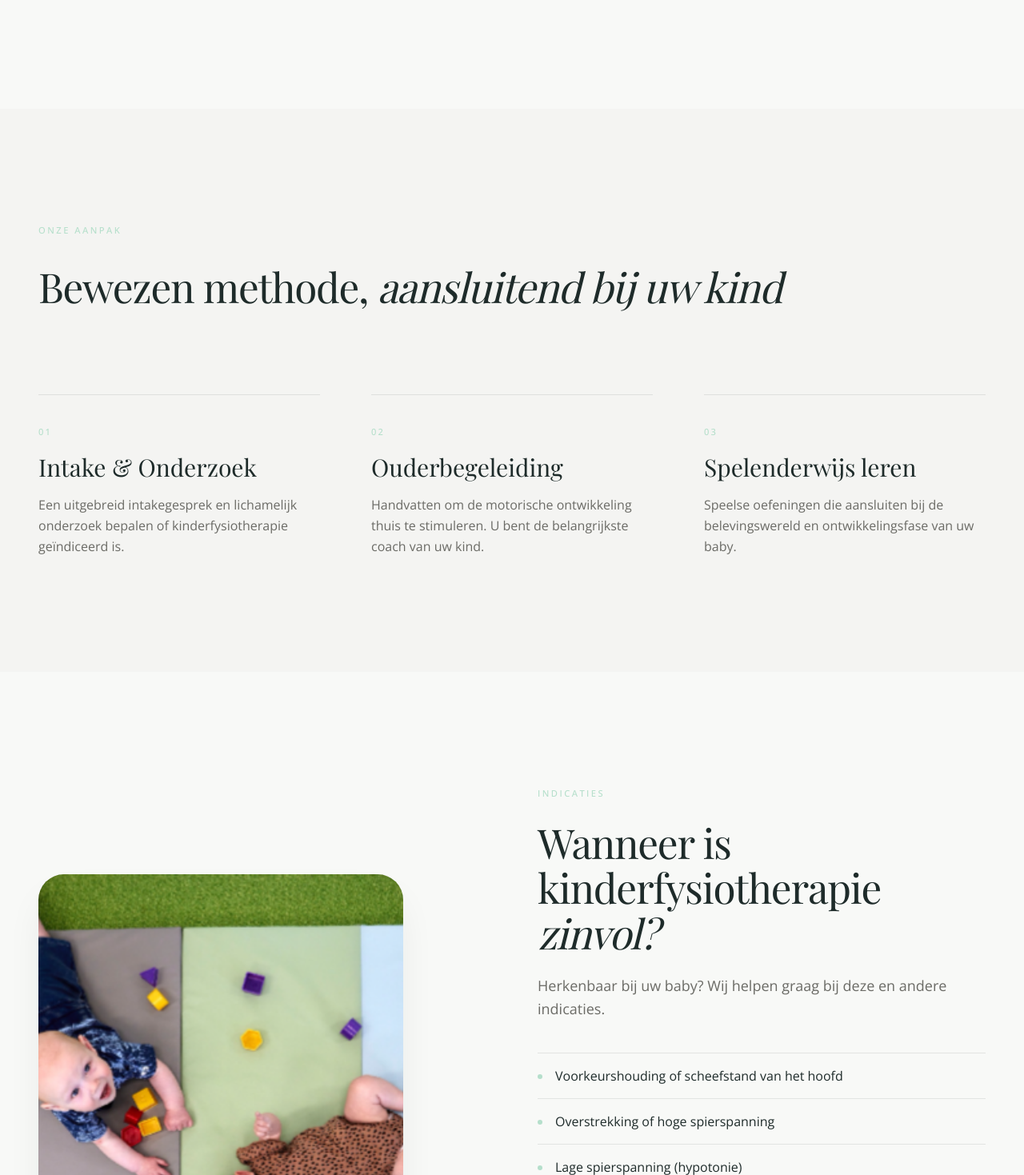
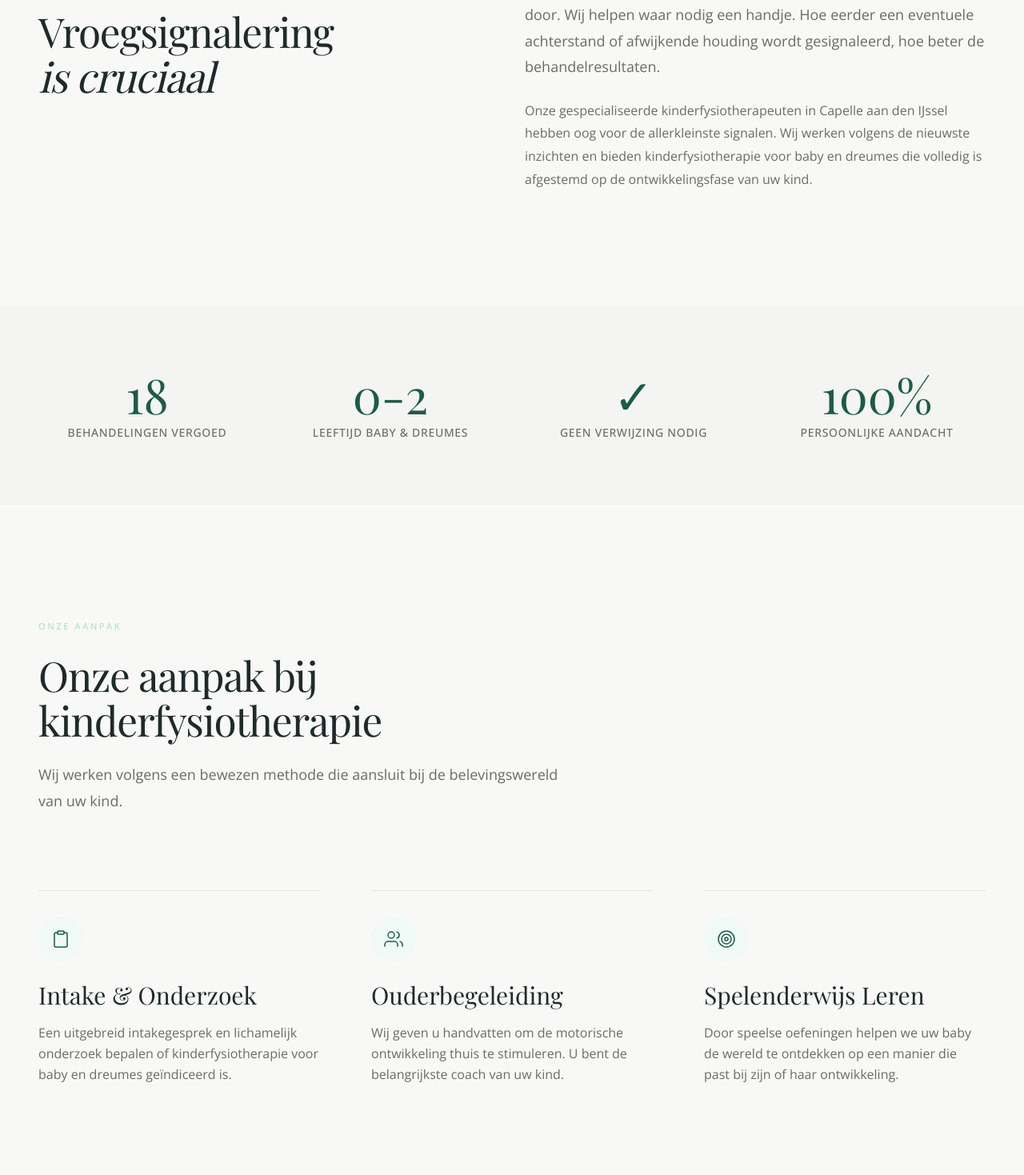
Before and after one commit to Maximustopdeals/kidsfysio-capelle-next-js, a Next.js app: page /baby-dreumes in a window 1280 px wide. Shown: the part 1241-2710 px from the top of the page at 80% size. Built offline with nearby package versions, Linux system fonts and the light colour scheme.

Commit message:
Refine page content and add new indications
Updated metadata descriptions and improved text clarity. Added new indications and badges for better representation of services.

```diff
--- a/src/app/baby-dreumes/page.tsx
+++ b/src/app/baby-dreumes/page.tsx
@@ -6,7 +6,7 @@ import Button from "@/components/Button";
 export const metadata: Metadata = {
   title: "Baby fysiotherapie Capelle aan den IJssel | 0-2 jaar",
   description:
-    "Kinderfysiotherapie voor baby en dreumes (0-2 jaar) in Capelle aan den IJssel. Voorkeurshouding, overstrekking en motorische ontwikkeling. Ook voor Rotterdam, Barendrecht en omgeving.",
+    "Kinderfysiotherapie voor baby en dreumes (0-2 jaar) in Capelle aan den IJssel. Hulp bij voorkeurshouding, overstrekken en motorische ontwikkeling. Ook Rotterdam, Barendrecht en omgeving.",
   alternates: { canonical: "/baby-dreumes/" },
   openGraph: {
     title: "Baby fysiotherapie Capelle aan den IJssel | Kids Fysio Capelle",
@@ -15,30 +15,37 @@ export const metadata: Metadata = {
   },
 };
 
-const indications = [
-  "Voorkeurshouding of scheefstand van het hoofd",
-  "Overstrekking of hoge spierspanning",
-  "Lage spierspanning (hypotonie)",
-  "Vertraagde motorische ontwikkeling",
-  "Problemen met omrollen, zitten of kruipen",
-  "Asymmetrische bewegingen",
-  "Billenschuiven in plaats van kruipen",
-  "Afwijkende voetstand of heupontwikkeling",
-];
-
 const approach = [
   {
     title: "Intake & Onderzoek",
-    text: "Een uitgebreid intakegesprek en lichamelijk onderzoek bepalen of kinderfysiotherapie geïndiceerd is.",
+    text: "Een uitgebreid intakegesprek en lichamelijk onderzoek bepalen of kinderfysiotherapie voor baby en dreumes geïndiceerd is.",
+    icon: "clipboard",
   },
   {
     title: "Ouderbegeleiding",
-    text: "Handvatten om de motorische ontwikkeling thuis te stimuleren. U bent de belangrijkste coach van uw kind.",
+    text: "Wij geven u handvatten om de motorische ontwikkeling thuis te stimuleren. U bent de belangrijkste coach van uw kind.",
+    icon: "users",
   },
   {
-    title: "Spelenderwijs leren",
-    text: "Speelse oefeningen die aansluiten bij de belevingswereld en ontwikkelingsfase van uw baby.",
+    title: "Spelenderwijs Leren",
+    text: "Door speelse oefeningen helpen we uw baby de wereld te ontdekken op een manier die past bij zijn of haar ontwikkeling.",
+    icon: "target",
   },
+];
+
+const indications = [
+  "Afplatting van de schedel",
+  "Voorkeurshouding",
+  "Overstrekken",
+  "Slappe baby",
+  "Overmatig huilen",
+  "Motorische achterstand",
+  "Niet rollen of kruipen",
+  "Billenschuiven",
+  "Tenelopen",
+  "Prematuur geboren",
+  "Overgevoeligheid",
+  "Complexe aandoeningen",
 ];
 
 const complex = [
@@ -48,14 +55,19 @@ const complex = [
   "Syndroom van Down",
 ];
 
+const badges = [
+  "Vergoed door alle zorgverzekeraars",
+  "Geen wachtlijst",
+  "Gespecialiseerde kinderfysiotherapeuten",
+];
+
 export default function BabyDreumesPage() {
   return (
     <>
-      {/* 1. Split-Screen Hero (High-End Editorial) */}
+      {/* 1. Split-Screen Hero */}
       <section className="relative w-full bg-cream pt-16 pb-24 lg:pt-24 lg:pb-32 overflow-hidden">
         <div className="mx-auto max-w-7xl px-6 lg:px-12 grid grid-cols-1 lg:grid-cols-2 gap-16 lg:gap-12 items-center">
 
-          {/* Linkerkant: Tekst */}
           <div className="flex flex-col items-start z-10">
             <FadeIn>
               <p className="text-[0.7rem] font-medium tracking-[0.28em] uppercase text-sage mb-6 flex items-center gap-2">
@@ -74,7 +86,7 @@ export default function BabyDreumesPage() {
 
             <FadeIn delay={0.28}>
               <p className="text-[1.05rem] lg:text-lg text-muted max-w-md leading-[1.8] font-light mb-10">
-                Professionele begeleiding bij motorische ontwikkeling, voorkeurshoudingen en overstrekking, afgestemd op de allerkleinsten.
+                Professionele kinderfysiotherapie bij motorische ontwikkeling, voorkeurshoudingen en overstrekking, afgestemd op de allerkleinsten.
               </p>
             </FadeIn>
 
@@ -83,11 +95,7 @@ export default function BabyDreumesPage() {
                 <Button href="/contact/" variant="primary" size="lg">
                   Afspraak maken
                 </Button>
-                <Button
-                  href="/behandelingen/"
-                  variant="outline"
-                  size="lg"
-                >
+                <Button href="/behandelingen/" variant="outline" size="lg">
                   Alle behandelingen
                 </Button>
               </div>
@@ -103,18 +111,17 @@ export default function BabyDreumesPage() {
             </FadeIn>
           </div>
 
-          {/* Rechterkant: Afbeelding */}
           <div className="relative w-full">
             <FadeIn delay={0.2} direction="left">
               <div className="absolute -inset-4 bg-brand-mint/10 rounded-[2.5rem] transform rotate-2 blur-lg"></div>
 
-              <div className="relative aspect-[4/3] lg:aspect-[4/3] rounded-[2rem] overflow-hidden shadow-2xl shadow-charcoal/10">
+              <div className="relative aspect-[4/5] rounded-[2rem] overflow-hidden shadow-2xl shadow-charcoal/10">
                 <Image
                   src="/images/Kinderfysiotherapeut-begeleidt-een-baby-tijdens-een-oefening-op-een-speelmat.jpg"
                   alt="Kinderfysiotherapeut begeleidt een baby tijdens een oefening op een speelmat bij Kids Fysio Capelle"
                   fill
                   priority
-                  className="object-cover object-center"
+                  className="object-cover object-center transition-transform duration-700 hover:scale-105"
                   sizes="(max-width: 1024px) 100vw, 50vw"
                 />
               </div>
@@ -143,17 +150,10 @@ export default function BabyDreumesPage() {
             <div className="lg:col-span-6 lg:col-start-7">
               <FadeIn delay={0.15}>
                 <p className="text-muted text-lg leading-[1.8] font-light">
-                  Uw baby maakt in de eerste twee jaar een razendsnelle
-                  ontwikkeling door. Hoe eerder een eventuele achterstand of
-                  afwijkende houding wordt gesignaleerd, hoe beter de
-                  behandelresultaten.
+                  Uw baby maakt in de eerste twee jaar een razendsnelle ontwikkeling door. Wij helpen waar nodig een handje. Hoe eerder een eventuele achterstand of afwijkende houding wordt gesignaleerd, hoe beter de behandelresultaten.
                 </p>
                 <p className="mt-6 text-muted leading-[1.8] font-light">
-                  Wij werken volgens de nieuwste inzichten en bieden
-                  kinderfysiotherapie die volledig is afgestemd op de
-                  ontwikkelingsfase van uw kind, in Capelle aan den IJssel,
-                  bereikbaar voor families uit Rotterdam, Barendrecht,
-                  Nieuwerkerk en Krimpen.
+                  Onze gespecialiseerde kinderfysiotherapeuten in Capelle aan den IJssel hebben oog voor de allerkleinste signalen. Wij werken volgens de nieuwste inzichten en bieden kinderfysiotherapie voor baby en dreumes die volledig is afgestemd op de ontwikkelingsfase van uw kind.
                 </p>
               </FadeIn>
             </div>
@@ -161,26 +161,71 @@ export default function BabyDreumesPage() {
         </div>
       </section>
 
-      {/* 3. Onze aanpak */}
-      <section className="py-28 lg:py-36 bg-warm-gray">
+      {/* 3. USP / Stats */}
+      <section className="py-20 bg-warm-gray">
+        <div className="mx-auto max-w-7xl px-6 lg:px-12">
+          <div className="grid grid-cols-2 lg:grid-cols-4 gap-8 text-center">
+            <FadeIn>
+              <div className="flex flex-col items-center">
+                <span className="font-serif text-5xl lg:text-6xl font-light text-brand-primary mb-2">18</span>
+                <span className="text-sm font-medium text-muted uppercase tracking-wider">Behandelingen vergoed</span>
+              </div>
+            </FadeIn>
+            <FadeIn delay={0.1}>
+              <div className="flex flex-col items-center">
+                <span className="font-serif text-5xl lg:text-6xl font-light text-brand-primary mb-2">0-2</span>
+                <span className="text-sm font-medium text-muted uppercase tracking-wider">Leeftijd baby & dreumes</span>
+              </div>
+            </FadeIn>
+            <FadeIn delay={0.2}>
+              <div className="flex flex-col items-center">
+                <span className="font-serif text-5xl lg:text-6xl font-light text-brand-primary mb-2">✓</span>
+                <span className="text-sm font-medium text-muted uppercase tracking-wider">Geen verwijzing nodig</span>
+              </div>
+            </FadeIn>
+            <FadeIn delay={0.3}>
+              <div className="flex flex-col items-center">
+                <span className="font-serif text-5xl lg:text-6xl font-light text-brand-primary mb-2">100%</span>
+                <span className="text-sm font-medium text-muted uppercase tracking-wider">Persoonlijke aandacht</span>
+              </div>
+            </FadeIn>
+          </div>
+        </div>
+      </section>
+
+      {/* 4. Onze aanpak */}
+      <section className="py-28 lg:py-36 bg-cream">
         <div className="mx-auto max-w-7xl px-6 lg:px-12">
           <FadeIn>
+            <div className="max-w-2xl mb-16 lg:mb-24">
               <p className="text-[0.7rem] font-medium tracking-[0.22em] uppercase text-sage mb-6">
                 Onze aanpak
               </p>
-            <h2 className="font-serif text-[clamp(2.25rem,4vw,3.5rem)] font-light tracking-[-0.025em] text-charcoal mb-16 lg:mb-24">
-              Bewezen methode,{" "}
-              <em className="italic">aansluitend bij uw kind</em>
+              <h2 className="font-serif text-[clamp(2.25rem,4vw,3.5rem)] font-light tracking-[-0.025em] text-charcoal leading-[1.1]">
+                Onze aanpak bij kinderfysiotherapie
               </h2>
+              <p className="mt-6 text-muted text-lg leading-[1.8] font-light">
+                Wij werken volgens een bewezen methode die aansluit bij de belevingswereld van uw kind.
+              </p>
+            </div>
           </FadeIn>
+
           <div className="grid grid-cols-1 md:grid-cols-3 gap-12 lg:gap-16">
             {approach.map((item, i) => (
               <FadeIn key={item.title} delay={i * 0.1}>
                 <div className="group border-t border-charcoal/10 pt-8 transition-colors duration-500 hover:border-forest/40">
-                  <span className="text-[0.7rem] font-medium tracking-[0.18em] uppercase text-sage">
-                    0{i + 1}
-                  </span>
-                  <h3 className="mt-4 font-serif text-2xl lg:text-3xl font-light text-charcoal group-hover:text-forest transition-colors duration-300">
+                  <div className="w-14 h-14 bg-brand-light rounded-full flex items-center justify-center text-brand-primary mb-6">
+                    {item.icon === "clipboard" && (
+                      <svg width="24" height="24" viewBox="0 0 24 24" fill="none" stroke="currentColor" strokeWidth="1.5" strokeLinecap="round" strokeLinejoin="round"><path d="M16 4h2a2 2 0 0 1 2 2v14a2 2 0 0 1-2 2H6a2 2 0 0 1-2-2V6a2 2 0 0 1 2-2h2"/><rect x="8" y="2" width="8" height="4" rx="1" ry="1"/></svg>
+                    )}
+                    {item.icon === "users" && (
+                      <svg width="24" height="24" viewBox="0 0 24 24" fill="none" stroke="currentColor" strokeWidth="1.5" strokeLinecap="round" strokeLinejoin="round"><path d="M17 21v-2a4 4 0 0 0-4-4H5a4 4 0 0 0-4 4v2"/><circle cx="9" cy="7" r="4"/><path d="M23 21v-2a4 4 0 0 0-3-3.87"/><path d="M16 3.13a4 4 0 0 1 0 7.75"/></svg>
+                    )}
+                    {item.icon === "target" && (
+                      <svg width="24" height="24" viewBox="0 0 24 24" fill="none" stroke="currentColor" strokeWidth="1.5" strokeLinecap="round" strokeLinejoin="round"><circle cx="12" cy="12" r="10"/><circle cx="12" cy="12" r="6"/><circle cx="12" cy="12" r="2"/></svg>
+                    )}
+                  </div>
+                  <h3 className="font-serif text-2xl lg:text-3xl font-light text-charcoal group-hover:text-forest transition-colors duration-300">
                     {item.title}
                   </h3>
                   <p className="mt-4 text-muted leading-relaxed font-light">
@@ -193,63 +238,55 @@ export default function BabyDreumesPage() {
         </div>
       </section>
 
-      {/* 4. Indicaties */}
-      <section className="py-28 lg:py-36 bg-cream">
+      {/* 5. Indicaties */}
+      <section className="py-28 lg:py-36 bg-warm-gray">
         <div className="mx-auto max-w-7xl px-6 lg:px-12">
-          <div className="grid grid-cols-1 lg:grid-cols-12 gap-12 lg:gap-16 items-center">
-
-            <div className="lg:col-span-5 relative aspect-[4/5] rounded-[2rem] shadow-2xl shadow-charcoal/10 overflow-hidden">
-              <Image
-                src="/images/babies-op-een-speelmat-bij-Kids-Fysio-Capelle.png"
-                alt="Baby's op een speelmat bij Kids Fysio Capelle in Capelle aan den IJssel"
-                fill
-                className="object-cover transition-transform duration-700 hover:scale-105"
-                sizes="(max-width: 1024px) 100vw, 40vw"
-              />
-            </div>
-
-            <div className="lg:col-span-6 lg:col-start-7">
           <FadeIn>
+            <div className="max-w-2xl mb-16">
               <p className="text-[0.7rem] font-medium tracking-[0.22em] uppercase text-sage mb-6">
                 Indicaties
               </p>
               <h2 className="font-serif text-[clamp(2.25rem,4vw,3.5rem)] font-light tracking-[-0.025em] text-charcoal mb-6 leading-[1.1]">
-                  Wanneer is kinderfysiotherapie
-                  <br />
-                  <em className="italic">zinvol?</em>
+                Indicaties voor kinderfysiotherapie
               </h2>
-                <p className="text-muted max-w-xl mb-10 font-light leading-relaxed text-lg">
-                  Herkenbaar bij uw baby? Wij helpen graag bij deze en andere
-                  indicaties.
+              <p className="text-muted text-lg leading-[1.8] font-light">
+                Herkenbaar bij uw baby? Wij helpen graag bij deze en andere indicaties.
               </p>
-                <div className="space-y-0">
-                  {indications.map((item) => (
-                    <div
-                      key={item}
-                      className="flex items-start gap-4 py-4 border-t border-charcoal/10"
-                    >
-                      <span className="mt-2.5 w-1.5 h-1.5 rounded-full bg-sage flex-shrink-0" />
-                      <span className="text-charcoal font-light">{item}</span>
             </div>
+          </FadeIn>
+          <div className="grid grid-cols-1 sm:grid-cols-2 lg:grid-cols-3 gap-x-8 gap-y-0">
+            {indications.map((item, i) => (
+              <FadeIn key={item} delay={i * 0.03}>
+                <div className="flex items-start gap-3 py-3 border-t border-charcoal/10">
+                  <span className="text-brand-primary text-sm mt-0.5">✓</span>
+                  <span className="text-charcoal font-light text-sm">{item}</span>
+                </div>
+              </FadeIn>
             ))}
           </div>
+          <FadeIn delay={0.3}>
+            <p className="mt-12 text-muted font-light text-sm">
+              Staat de indicatie er niet tussen? Neem contact op voor persoonlijk advies.
+            </p>
           </FadeIn>
-            </div>
-          </div>
         </div>
       </section>
 
-      {/* 5. Complexere aandoeningen */}
-      <section className="py-28 lg:py-36 bg-warm-gray">
+      {/* 6. Complexe aandoeningen */}
+      <section className="py-28 lg:py-36 bg-cream">
         <div className="mx-auto max-w-7xl px-6 lg:px-12">
           <FadeIn>
+            <div className="max-w-2xl mb-12">
+              <p className="text-[0.7rem] font-medium tracking-[0.22em] uppercase text-sage mb-6">
+                Gespecialiseerde zorg
+              </p>
               <h2 className="font-serif text-[clamp(2.25rem,4vw,3.5rem)] font-light tracking-[-0.025em] text-charcoal mb-6 leading-[1.1]">
                 Complexere aandoeningen
               </h2>
-            <p className="text-muted max-w-2xl mb-12 leading-relaxed font-light text-lg">
-              Onze therapeuten hebben ruime ervaring met complexere
-              aandoeningen waarbij kinderfysiotherapie essentieel is.
+              <p className="text-muted text-lg leading-relaxed font-light">
+                Onze therapeuten hebben ruime ervaring met complexere aandoeningen waarbij kinderfysiotherapie voor baby en dreumes essentieel is.
               </p>
+            </div>
             <ul className="grid grid-cols-1 sm:grid-cols-2 gap-x-16 max-w-3xl">
               {complex.map((item) => (
                 <li
@@ -265,22 +302,34 @@ export default function BabyDreumesPage() {
         </div>
       </section>
 
-      {/* 6. Call to action */}
-      <section className="py-28 lg:py-40 bg-cream">
-        <div className="mx-auto max-w-2xl px-6 text-center">
+      {/* 7. CTA */}
+      <section className="py-28 lg:py-40 bg-warm-gray">
+        <div className="mx-auto max-w-4xl px-6 text-center">
           <FadeIn>
             <h2 className="font-serif text-[clamp(2.25rem,4vw,3.5rem)] font-light tracking-[-0.025em] text-charcoal leading-[1.1]">
-              Geen verwijzing nodig
+              Vragen over kinderfysiotherapie?
             </h2>
-            <p className="mt-6 text-muted leading-relaxed font-light text-lg">
-              U kunt direct een afspraak maken voor intake en onderzoek.
+            <p className="mt-6 text-muted leading-relaxed font-light text-lg mb-12">
+              Twijfelt u over de motorische ontwikkeling van uw kind? Bel of mail ons gerust voor een vrijblijvend gesprek. U heeft geen verwijzing van de huisarts nodig.
             </p>
-            <div className="mt-12 flex flex-wrap justify-center gap-5">
+
+            <div className="flex flex-wrap justify-center gap-x-8 gap-y-4 mb-12">
+              {badges.map((badge) => (
+                <div key={badge} className="flex items-center gap-2">
+                  <span className="text-brand-primary flex-shrink-0">
+                    <svg width="18" height="18" viewBox="0 0 24 24" fill="none" stroke="currentColor" strokeWidth="2.5" strokeLinecap="round" strokeLinejoin="round"><path d="M20 6L9 17l-5-5" /></svg>
+                  </span>
+                  <span className="text-sm font-medium text-charcoal">{badge}</span>
+                </div>
+              ))}
+            </div>
+
+            <div className="flex flex-wrap justify-center gap-5">
               <Button href="/contact/" variant="primary" size="lg">
                 Afspraak maken
               </Button>
               <Button href="tel:0103032575" variant="outline" size="lg">
-                010 303 2575
+                Bel 010 303 2575
               </Button>
             </div>
           </FadeIn>
```
Lines whose indentation alone changed are shown as unchanged.
